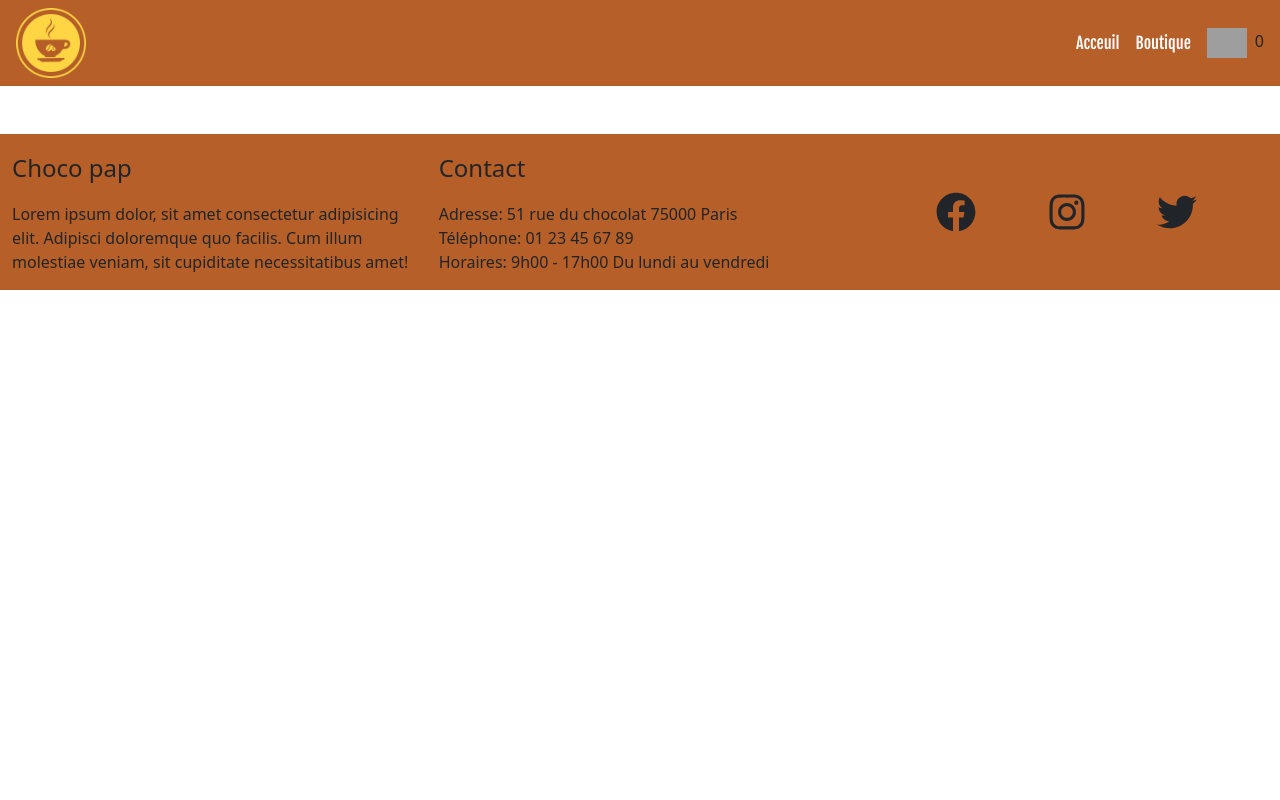
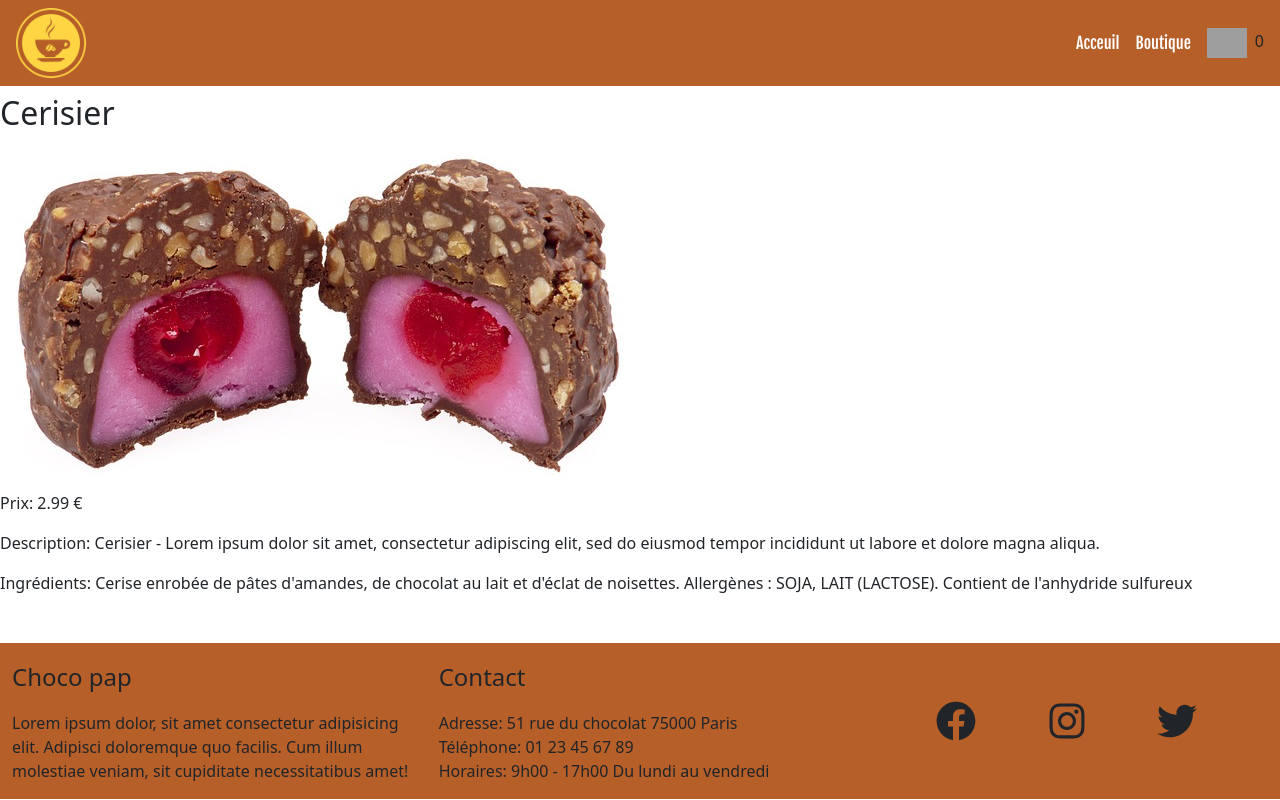
Before and after one commit to ArnaudM1983/Choco-Pap, a React (Create React App) app: page /boutique/1 in a window 1280 px wide. Built offline with nearby package versions, Linux system fonts and the light colour scheme; grey boxes are pictures that could not be loaded.

Commit message:
Détail Article Ok

```diff
--- a/src/components/App.js
+++ b/src/components/App.js
@@ -3,6 +3,7 @@ import Header from './Header'
 import Boutique from './Boutique'
 import Acceuil from './Acceuil';
 import Footer from './Footer';
+import DetailProduit from './DetailProduit';
 import 'slick-carousel/slick/slick.css';
 import 'slick-carousel/slick/slick-theme.css';
 import { BrowserRouter, Routes, Route } from 'react-router-dom';
@@ -18,6 +19,7 @@ function App() {
         <Routes>
           <Route path="/" element={<Acceuil />} />
           <Route path="/boutique" element={<Boutique cart={cart} setCart={setCart} />} />
+          <Route path="/boutique/:productId" element={<DetailProduit />} />
         </Routes>
             </BrowserRouter>
             <Footer />
--- a/src/components/Boutique.js
+++ b/src/components/Boutique.js
@@ -2,6 +2,8 @@ import React, { useState, useEffect } from 'react';
 import { chocolatList } from '../datas/chocolatList.js'
 import '../styles/chocolatItem.css'
 import '../styles/Boutique.css'
+import { Link } from 'react-router-dom';
+
 
 function Boutique({ cart, setCart }) {
   const [selectedCategories, setSelectedCategories] = useState([]);
@@ -213,12 +215,14 @@ function Boutique({ cart, setCart }) {
           <div className="articles-list col-md-8 pe-3">
             {filteredChocolates.map((article) => (
               <div key={article.id} className="chocolatItem text-center mb-5 py-4 px-4">
-                <img className="chocolatCover" src={article.image} alt={article.title} />
+              <Link to={`/boutique/${article.id}`} className="lien-detail">
+              <img className="chocolatCover" src={article.image} alt={article.title} />
                 <h5 className='mx-auto fw-bold mt-5'>{article.title}</h5>
                 <p className='mx-auto'>Note : {article.note}</p>
                 <p className='mx-auto fw-bold'>{article.price} €</p>
-                <button className='bouton-panier mx-auto pt-2 pb-2 px-3 ' onClick={() => addToCart(article)}>Ajouter au panier</button>
-              </div>
+              </Link>
+              <button className='bouton-panier mx-auto pt-2 pb-2 px-3 ' onClick={() => addToCart(article)}>Ajouter au panier</button>
+            </div>
             ))}
           </div>
         </div>
--- /dev/null
+++ b/src/components/DetailProduit.js
@@ -0,0 +1,24 @@
+import React from 'react';
+import { useParams } from 'react-router-dom';
+import { chocolatList } from '../datas/chocolatList.js';
+
+function DetailProduit() {
+  const { productId } = useParams();
+  const produit = chocolatList.find((article) => article.id === productId);
+
+  if (!produit) {
+    return <p>Produit non trouvé</p>;
+  }
+
+  return (
+    <div className="detail-produit">
+      <h2>{produit.title}</h2>
+      <img src={produit.image} alt={produit.title} />
+      <p>Prix: {produit.price} €</p>
+      <p>Description: {produit.description}</p>
+      <p>Ingrédients: {produit.ingredients}</p>
+    </div>
+  );
+}
+
+export default DetailProduit;
```
